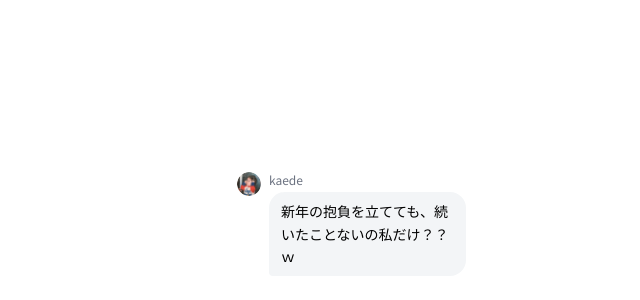
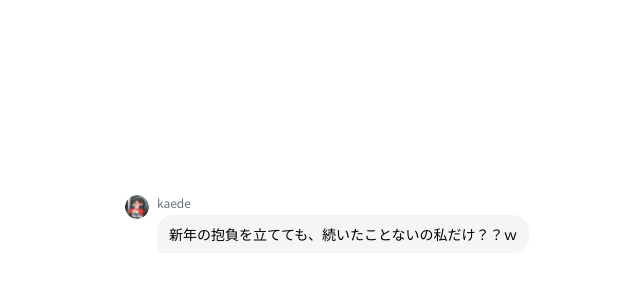
Before and after one commit to ukaedee/NewYearNewMe-EN, a Next.js app: page / in a window 1280 px wide. Shown: the part 130-430 px from the top of the page, without its empty margins (227-867 px from the left). Built offline with nearby package versions, Linux system fonts and the light colour scheme.

Commit message:
chat weight

```diff
--- a/app/page.tsx
+++ b/app/page.tsx
@@ -263,7 +263,7 @@ export default function Home() {
               }}
               className={`flex ${message.isB ? 'justify-end' : 'justify-start'} mb-3 mx-4`}
             >
-              <div className={`relative max-w-[65%] flex items-start gap-2 ${message.isB ? 'flex-row-reverse' : 'flex-row'}`}>
+              <div className={`relative max-w-[85%] flex items-start gap-2 ${message.isB ? 'flex-row-reverse' : 'flex-row'}`}>
                 {!message.isB && (
                   <div className="w-6 h-6 rounded-full flex-shrink-0 overflow-hidden">
                     <img
@@ -339,7 +339,7 @@ export default function Home() {
       />
       <div className="relative z-10 h-full flex items-center justify-center">
         {showText && (
-          <div className="w-full max-w-md mx-auto px-4 sm:px-6 md:px-8 py-8 overflow-hidden mt-[-10vh]">
+          <div className="w-full max-w-2xl mx-auto px-4 sm:px-6 md:px-8 py-8 overflow-hidden mt-[-10vh]">
             <div className="max-h-screen overflow-y-auto scrollbar-hide">
               <div className="space-y-2">
                 {renderMessages()}
```
